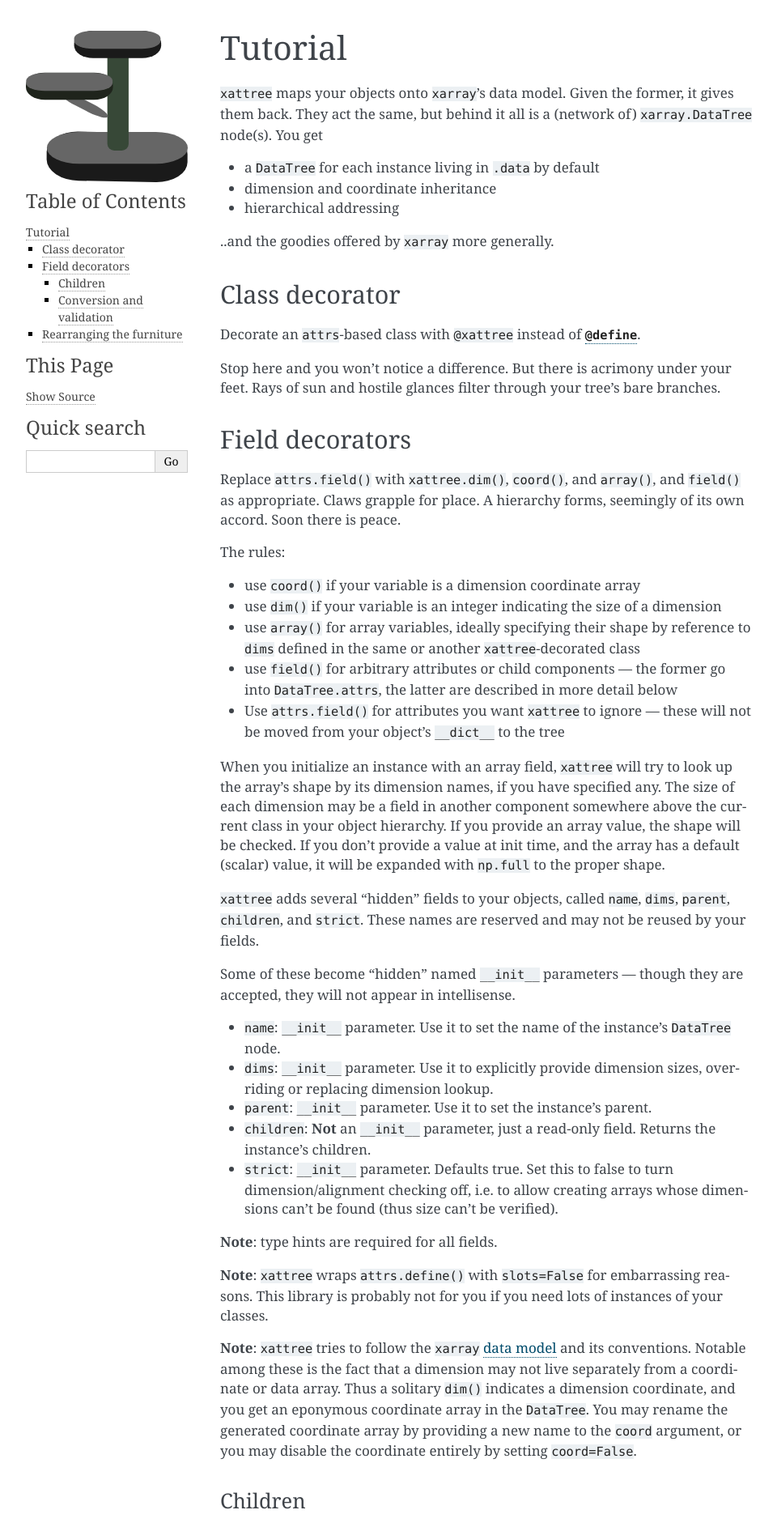
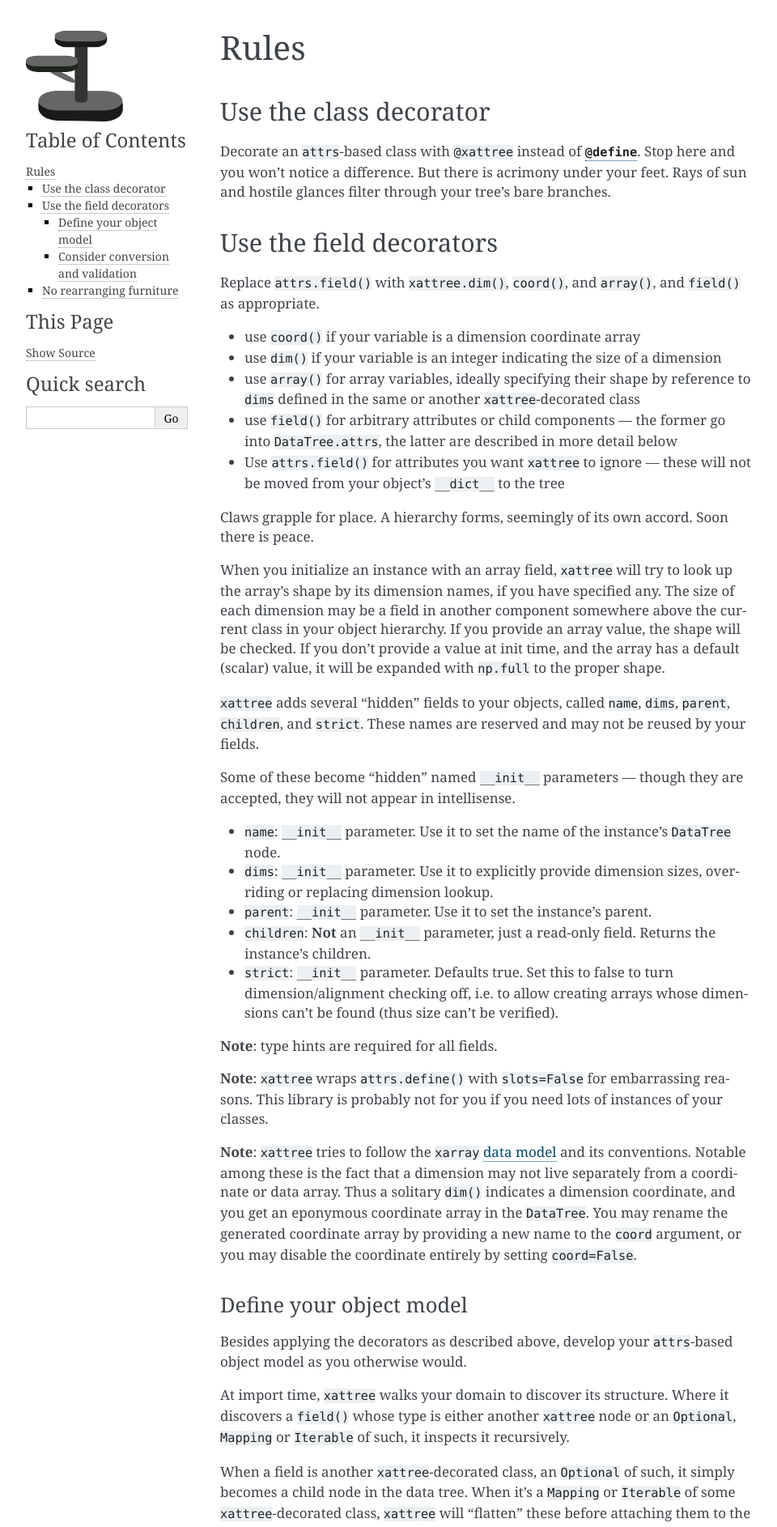
Before and after one commit to modflowpy/xattree, a Sphinx documentation site: the page built from docs/md/rules.md, in a window 1280 px wide. Shown: the top 1886 px of the page at 81% size, without its empty margins (148-1108 px from the left). Built offline with Sphinx 7.4.7, drawn with Linux system fonts in a browser that asks for light colours; pages that are not in the unit, such as notebooks, are missing from menus; some of the changed text lies outside the part shown.

Commit message:
better docs

```diff
--- /dev/null
+++ b/docs/_static/custom.css
@@ -0,0 +1,4 @@
+.logo {
+    max-width: 120px; /* Adjust the width as needed */
+    height: auto; /* Maintain aspect ratio */
+}
--- a/docs/conf.py
+++ b/docs/conf.py
@@ -41,7 +41,9 @@
 html_static_path = ['_static']
 html_show_sourcelink = True
 html_logo = "_static/xattree.svg"
-
+html_css_files = [
+    'custom.css',  # Add this line
+]
 
 # -- nbsphinx configuration -------------------------------------------------
 nbsphinx_custom_formats = {
--- a/docs/examples/quickstart.py
+++ b/docs/examples/basics.py
@@ -1,4 +1,4 @@
-# # Quickstart
+# # Basics
 
 # A Python class walks into a bar.
 
--- a/docs/examples/indexes.py
+++ b/docs/examples/indexes.py
@@ -1,4 +1,4 @@
-# # Custom indexes
+# # Indexes
 
 # The mechanism powering `xarray` [label-based lookups](https://docs.xarray.dev/en/stable/user-guide/indexing.html) is called an "index". The recommended way to extend indexing and selection is to [create a custom index](https://docs.xarray.dev/en/v2025.01.0/internals/how-to-create-custom-index.html).
 #
--- a/docs/md/tut.md
+++ b/docs/md/rules.md
@@ -1,30 +1,20 @@
-# Tutorial
+# Rules
 
-`xattree` maps your objects onto `xarray`'s data model. Given the former, it gives them back. They act the same, but behind it all is a (network of) `xarray.DataTree` node(s). You get
+## Use the class decorator
 
-- a `DataTree` for each instance living in `.data` by default
-- dimension and coordinate inheritance
-- hierarchical addressing
+Decorate an `attrs`-based class with `@xattree` instead of [`@define`](https://www.attrs.org/en/stable/examples.html#basics). Stop here and you won't notice a difference. But there is acrimony under your feet. Rays of sun and hostile glances filter through your tree's bare branches.
 
-..and the goodies offered by `xarray` more generally.
+## Use the field decorators
 
-## Class decorator
-
-Decorate an `attrs`-based class with `@xattree` instead of [`@define`](https://www.attrs.org/en/stable/examples.html#basics).
-
-Stop here and you won't notice a difference. But there is acrimony under your feet. Rays of sun and hostile glances filter through your tree's bare branches.
-
-## Field decorators
-
-Replace `attrs.field()` with `xattree.dim()`, `coord()`, and `array()`, and `field()` as appropriate. Claws grapple for place. A hierarchy forms, seemingly of its own accord. Soon there is peace.
-
-The rules:
+Replace `attrs.field()` with `xattree.dim()`, `coord()`, and `array()`, and `field()` as appropriate.
 
 - use `coord()` if your variable is a dimension coordinate array
 - use `dim()` if your variable is an integer indicating the size of a dimension
 - use `array()` for array variables, ideally specifying their shape by reference to `dims` defined in the same or another `xattree`-decorated class
 - use `field()` for arbitrary attributes or child components &mdash; the former go into `DataTree.attrs`, the latter are described in more detail below
 - Use `attrs.field()` for attributes you want `xattree` to ignore &mdash; these will not be moved from your object's `__dict__` to the tree
+
+Claws grapple for place. A hierarchy forms, seemingly of its own accord. Soon there is peace.
 
 When you initialize an instance with an array field, `xattree` will try to look up the array's shape by its dimension names, if you have specified any. The size of each dimension may be a field in another component somewhere above the current class in your object hierarchy. If you provide an array value, the shape will be checked. If you don't provide a value at init time, and the array has a default (scalar) value, it will be expanded with `np.full` to the proper shape.
 
@@ -48,7 +38,9 @@
 
 **Note**: `xattree` tries to follow the `xarray` [data model](https://docs.xarray.dev/en/latest/user-guide/terminology.html) and its conventions. Notable among these is the fact that a dimension may not live separately from a coordinate or data array. Thus a solitary `dim()` indicates a dimension coordinate, and you get an eponymous coordinate array in the `DataTree`. You may rename the generated coordinate array by providing a new name to the `coord` argument, or you may disable the coordinate entirely by setting `coord=False`.
 
-### Children
+### Define your object model
+
+Besides applying the decorators as described above, develop your `attrs`-based object model as you otherwise would.
 
 At import time, `xattree` walks your domain to discover its structure. Where it discovers a `field()` whose type is either another `xattree` node or an `Optional`, `Mapping` or `Iterable` of such, it inspects it recursively.
 
@@ -60,16 +52,16 @@
 
 **Note**: You may not reassign a child to a different parent if it already has one.
 
-### Conversion and validation
+### Consider conversion and validation
 
 Like `attrs`, `xattree` supports automatic conversion of field values using the `converter` parameter, and field validation using the `validator` parameter. This can be useful for mapping values from a format convenient for user input to a more canonical type, e.g. converting "sparse" list input into an array.
 
 **Note**: array conversion and validation runs *after* the [`attrs` initialization procedure](https://www.attrs.org/en/stable/init.html#order-of-execution) is complete. All other conversions/validations are piped through the `attrs` mechanisms. Provided you use an `attrs.Converter` with `takes_self=True`, this gives your array conversion functions access to the instance `__dict__` and everything sent to it through `__init__` method arguments, including explicit dimensions and/or parent components whose dimensions the given component may inherit.
 
-## Rearranging the furniture
+## No rearranging furniture
 
 By default, `xattree` names the datatree attribute `data`. To name it something else, use `xattree(where="...")`.
 
+Unlike typical appointments of wood and fabric, wherever you put the tree, that's where it stays. If you try to move it (at runtime), things will break. If you regret your choice, tough luck &mdash; find a new apartment (i.e. kill the program and set `where` to something else).
+
 **Note**: some names are reserved, namely the core `xattree`-managed fields (`name`, `parent`, `children`, `dims`, and `strict`).
-
-**Note**: unlike typical appointments of wood and fabric, wherever you put the tree, that's where it stays. If you try to move it (at runtime), things will break. If you regret your choice, tough luck &mdash; find a new apartment (i.e. kill the program and set `where` to something else).
```
Also changed, not shown: docs/index.rst (+4 -3 lines), docs/md/how.md (added, +52 -0 lines), docs/md/wat.md (deleted, +0 -69 lines), docs/md/what.md (added, +28 -0 lines), docs/_static/xattree.png, docs/_static/xattree.svg.
